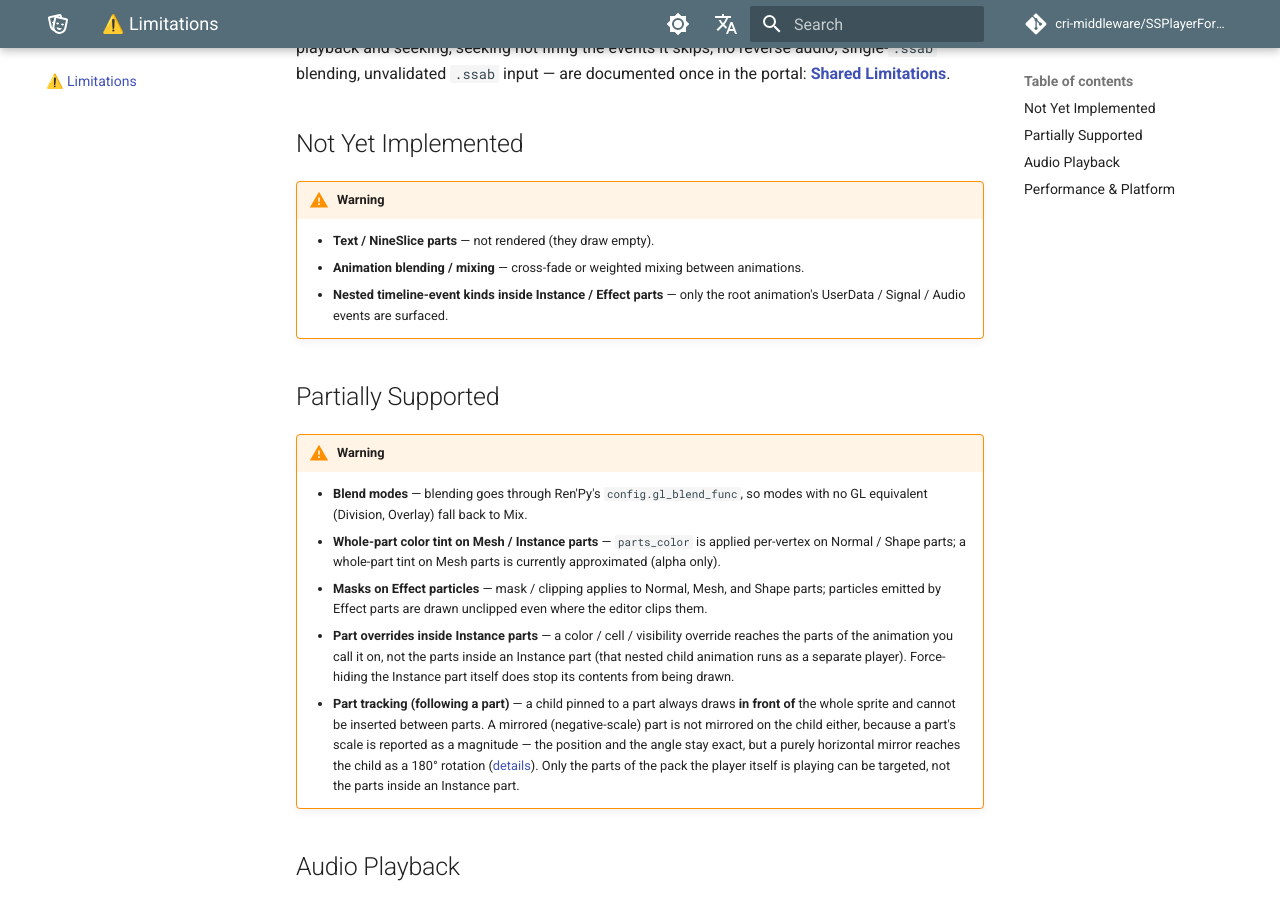
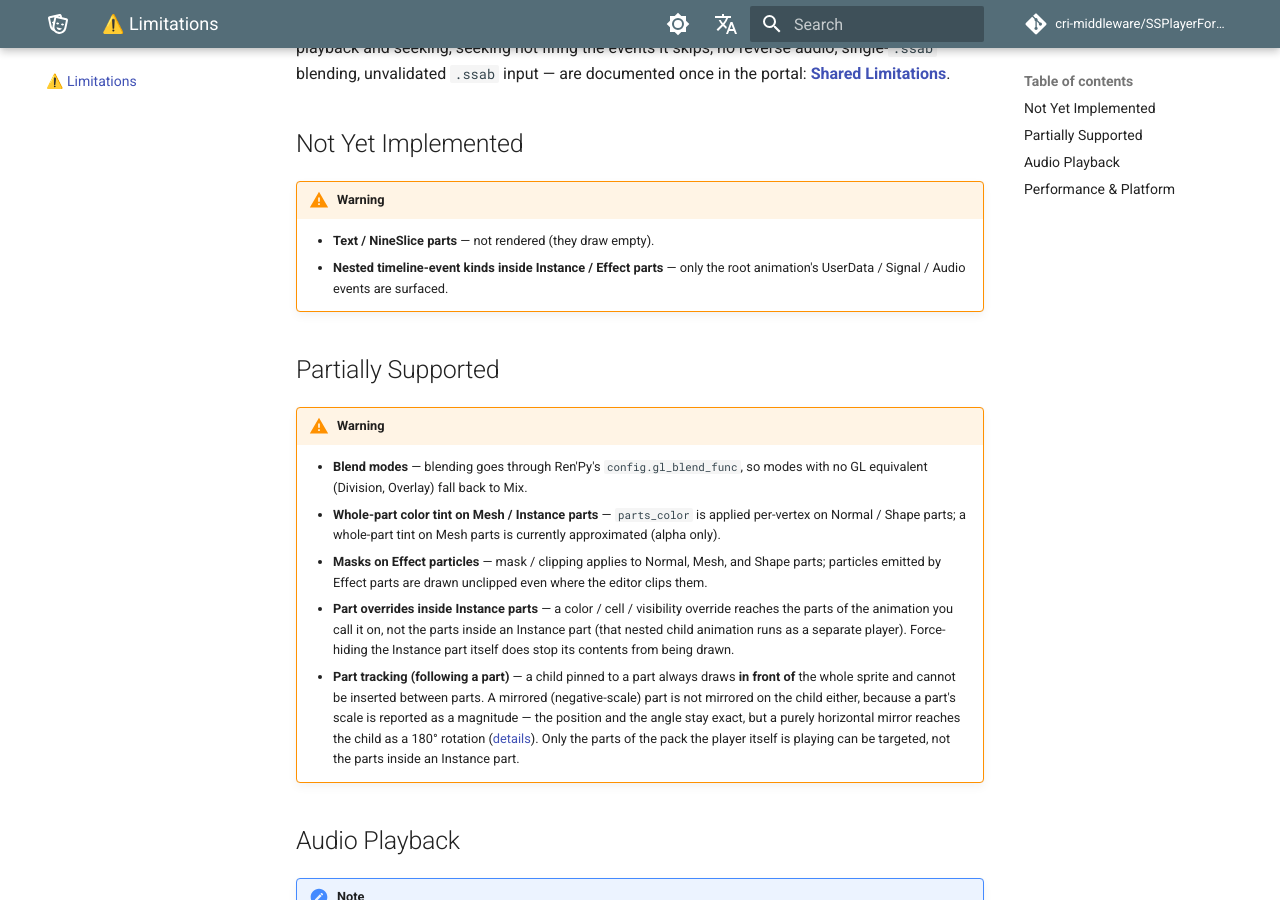
Before and after one commit to cri-middleware/SSPlayerForRenPy, an MkDocs documentation site: the page built from docs/en/limitations.md, in a window 1280 px wide and 900 px high, scrolled down 311 px. Built offline with MkDocs 1.6.1 and Material for MkDocs 9.7.7, drawn with Linux system fonts in a browser that asks for light colours; comment, search, counter and statistics services are not loaded.

Commit message:
docs(limitations): animation blending is not a Ren'Py gap
The Limitations page lists it under *Not Yet Implemented*, which reads as
something this Player is behind its siblings on. It is not: of the seven
Players only wgpu has the track stack, and only on its Rust face. Unity,
Flutter and Web carry `ss_runtime_crossfade` in their generated bindings with
nothing bound on top, and React Native's roadmap says the C-API "is already
there and unbound".

ROADMAP.md already says this correctly, under *Shared with every port* — the
item is tracked in the SDK roadmap rather than here. So the line simply comes
out of the page that is meant to hold this Player's own constraints.

The portal's Player-difference table drops the same entry in
cri-middleware/SpriteStudio-Docs#37.

```diff
--- a/docs/en/limitations.md
+++ b/docs/en/limitations.md
@@ -8,7 +8,6 @@ This page covers what is specific to **this** player. The constraints that come
 
 > [!WARNING]
 > - **Text / NineSlice parts** — not rendered (they draw empty).
-> - **Animation blending / mixing** — cross-fade or weighted mixing between animations.
 > - **Nested timeline-event kinds inside Instance / Effect parts** — only the root animation's UserData / Signal / Audio events are surfaced.
 
 ## Partially Supported
```
Also changed, not shown: docs/ja/limitations.md (+0 -1 lines).
